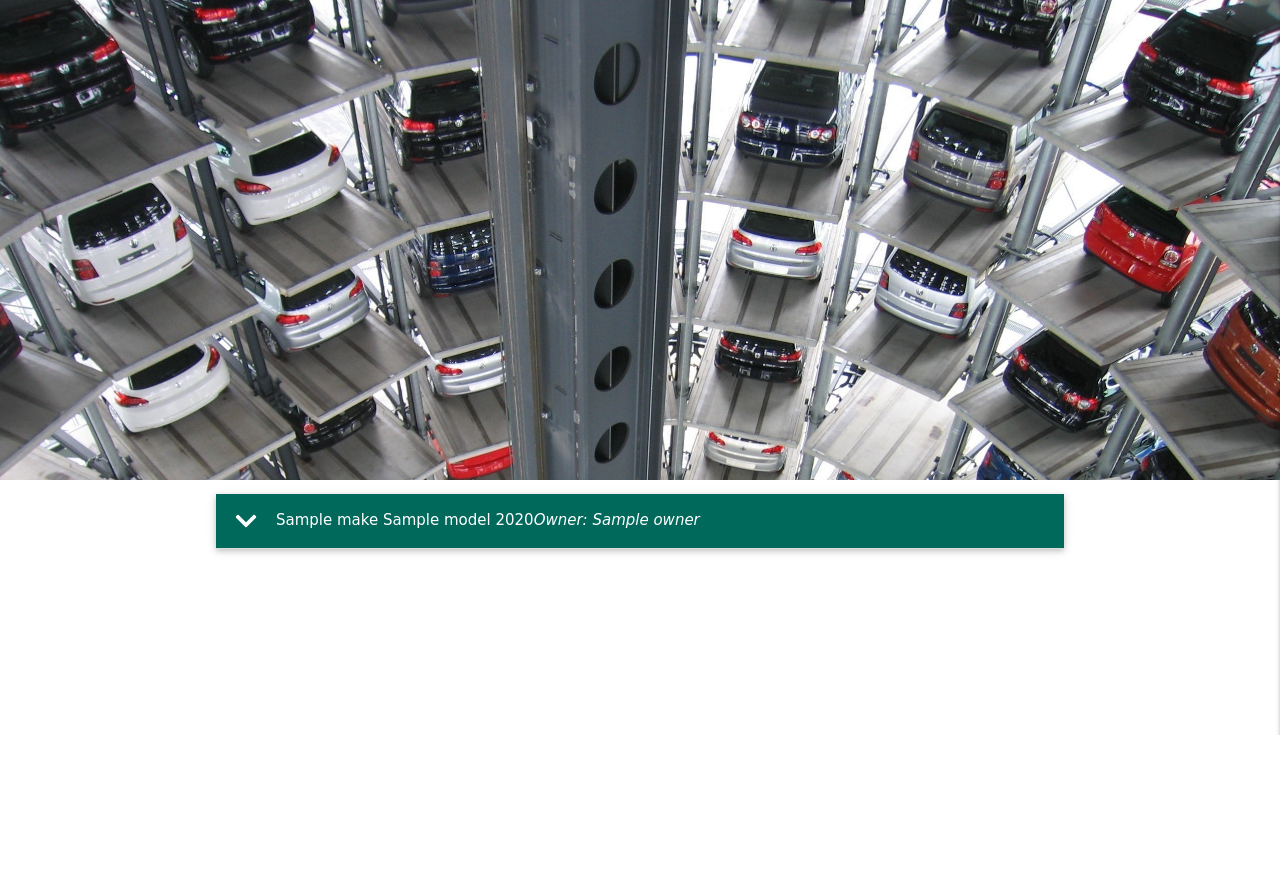
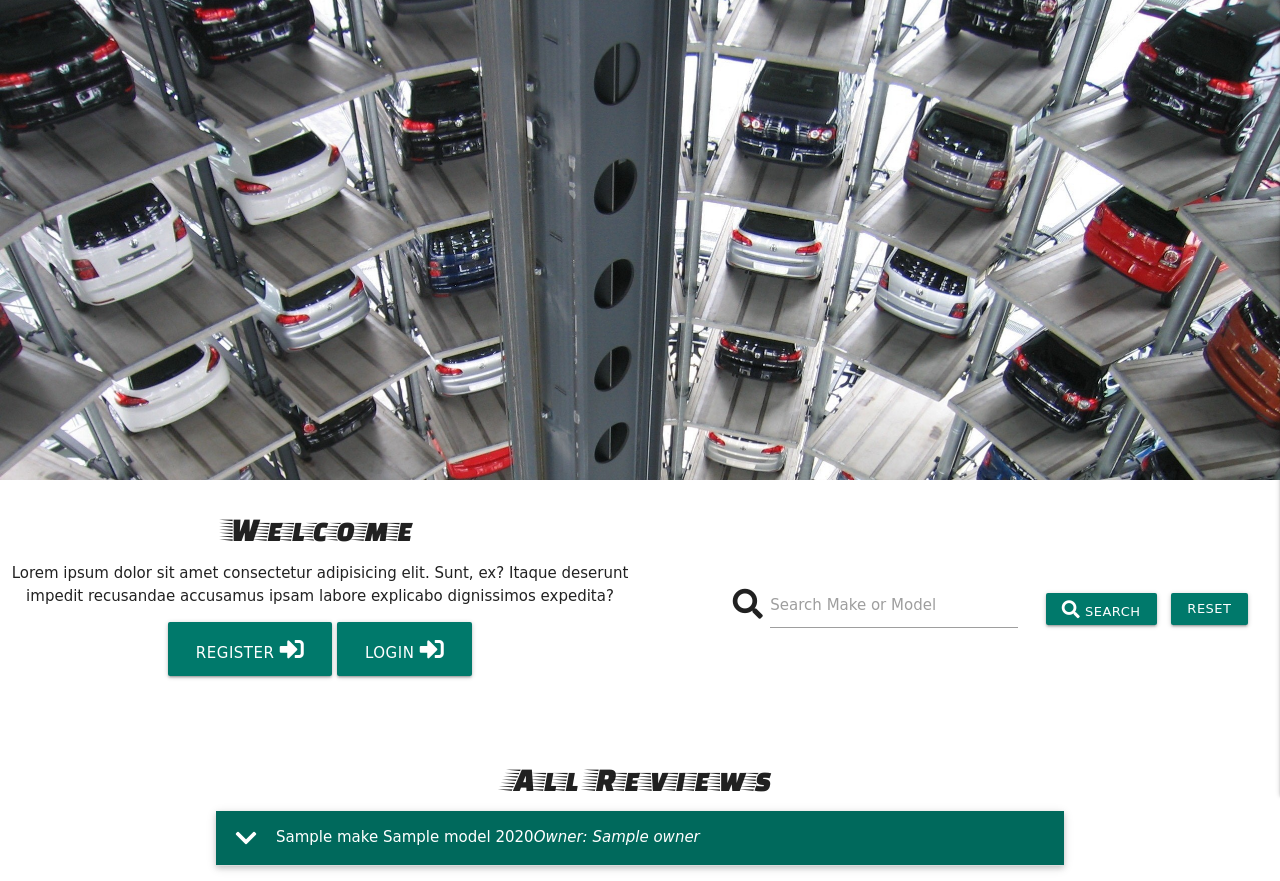
Before and after one commit to rhysseddon/Car-Owner-Reviews-MS3-Project, a Flask app: page / in a window 1280 px wide. Shown: the part 65-946 px from the top of the page. Before the commit the page ends 800 px from the top, so only its background shows below. Run offline with Flask 2, Linux system fonts and the light colour scheme; a database or web service that is not in the repository returns one stand-in record (values such as "Sample title"); some libraries are stand-ins or nearby versions; some web fonts are replaced.

Commit message:
Add welcome section and search functionality to home.html

```diff
--- a/app.py
+++ b/app.py
@@ -22,6 +22,13 @@ mongo = PyMongo(app)
 @app.route("/get_reviews")
 def get_reviews():
     reviews = list(mongo.db.reviews.find())
+    return render_template("home.html", reviews=reviews)
+
+
+@app.route("/search", methods=["GET", "POST"])
+def search():
+    query = request.form.get("query")
+    reviews = list(mongo.db.reviews.find({"$text": {"$search": query}}))
     return render_template("home.html", reviews=reviews)
 
 
@@ -144,7 +151,7 @@ def edit_review(review_id):
         flash("Review Successfully Edited")
         if session["user"] == "admin":
             return redirect(url_for(
-                "get_makes", username=session["user"]))
+                "get_manage", username=session["user"]))
         else:
             return redirect(url_for("profile", username=session["user"]))
 
@@ -159,16 +166,15 @@ def delete_review(review_id):
     flash("Review Successfully Deleted")
     if session["user"] == "admin":
         return redirect(url_for(
-            "get_makes", username=session["user"]))
+            "get_manage", username=session["user"]))
     else:
         return redirect(url_for("profile", username=session["user"]))
 
 
-@app.route("/get_makes")
-def get_makes():
-    makes = list(mongo.db.makes.find().sort("makes", 1))
+@app.route("/get_manage")
+def get_manage():
     reviews = list(mongo.db.reviews.find())
-    return render_template("manage_reviews.html", makes=makes, reviews=reviews)
+    return render_template("manage_reviews.html", reviews=reviews)
 
 
 if __name__ == "__main__":
--- a/static/css/style.css
+++ b/static/css/style.css
@@ -1,4 +1,14 @@
 
+.welcome {
+    height: 250px;
+}
+.home-search {
+    height: 250px;
+}
+.search-bar{
+    padding-left: 12%;
+    padding-top: 10vh;
+}
 nav, h1, h2, h3, h4 {
     font-family: 'Faster One', cursive;
     letter-spacing: 2px;
--- a/templates/base.html
+++ b/templates/base.html
@@ -29,7 +29,7 @@
                         <li><a href="{{ url_for('profile', username=session['user']) }}">Profile</a></li>
                         <li><a href="{{ url_for('add_review') }}">New Review</a></li>
                         {% if session.user|lower == "admin"|lower %}
-                            <li><a href="{{ url_for('get_makes') }}">Manage Reviews</a></li>
+                            <li><a href="{{ url_for('get_manage') }}">Manage Reviews</a></li>
                         {% endif %}
                         <li><a href="{{ url_for('logout') }}">Logout</a></li>
                     {% else %}
@@ -47,7 +47,7 @@
                         <li><a href="{{ url_for('profile', username=session['user']) }}">Profile</a></li>
                         <li><a href="{{ url_for('add_review') }}">New Review</a></li>
                         {% if session.user|lower == "admin"|lower %}
-                            <li><a href="{{ url_for('get_makes') }}">Manage Reviews</a></li>
+                            <li><a href="{{ url_for('get_manage') }}">Manage Reviews</a></li>
                         {%  endif %}
                         <li><a href="{{ url_for('logout') }}">Logout</a></li>
                     {% else %}
--- a/templates/home.html
+++ b/templates/home.html
@@ -2,9 +2,38 @@
 {% block content %}
 
     <img src="/static/assets/images/cars-hero.jpg" class="responsive-img" alt="cars image">
-
-
+    <!-- Welcome Section -->
+    <div class="row">
+        <div class="col s12 m6 welcome center-align">
+            <h4 class="center-align">Welcome</h4>
+            <p>Lorem ipsum dolor sit amet consectetur adipisicing elit. Sunt, ex?
+                Itaque deserunt impedit recusandae accusamus ipsam labore explicabo dignissimos expedita?</p>
+                <a href="{{ url_for('register') }}" class="btn-large teal darken-2">
+                    Register <i class="fas fa-sign-in-alt prefix white-text"></i></a>
+                <a href="{{ url_for('login') }}" class="btn-large teal darken-2">
+                    Login <i class="fas fa-sign-in-alt prefix white-text"></i></a>
+        </div>
+        <!--Search Section  -->
+    <div class="col s12 m6 home-search center-align">
+            <form action="{{ url_for('search') }}" method="POST">
+                <div class="row valign-wrapper center-align search-bar">
+                    <div class="input-field col 12">
+                        <i class="fas fa-search prefix"></i>
+                        <input type="text" name="query" id="query" minlength="3" class="validate" required>
+                        <label for="query">Search Make or Model</label>
+                    </div>
+                    <div class="col 12">
+                        <button type="submit" class="btn-small teal darken-2">
+                        <i class="fas fa-search"></i> Search </button>
+                        <a href="{{ url_for('get_reviews') }}" class="btn-small teal darken-2">Reset</a>
+                    </div>
+                </div>
+            </form>
+        </div>
+    </div>
+    <h4 class="center-align">All Reviews</h4>
     <div class="container">
+    {% if reviews|length > 0 %}
     <ul class="collapsible popout">
         {% for review in reviews %}
         <li>
@@ -24,5 +53,8 @@
         </li>
         {% endfor %}
     </ul>
+    {% else %}
+        <h4 class="center-align">No Reviews Found</h4>
+    {% endif %}
     </div>
 {% endblock %}
--- a/templates/profile.html
+++ b/templates/profile.html
@@ -5,6 +5,7 @@
     {{ username }}'s Profile
     </h3>
     <div class="container">
+        <h4>Your Reviews</h4>
         <ul class="collapsible popout">
             {% for review in reviews %}
                 {% if session.user|lower == review.owner|lower %}
```
Also changed, not shown: templates/manage_reviews.html (line endings or trailing spaces).
